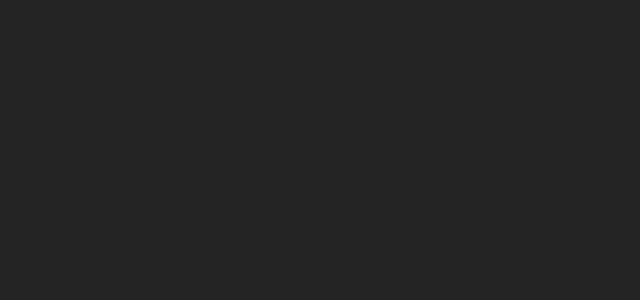
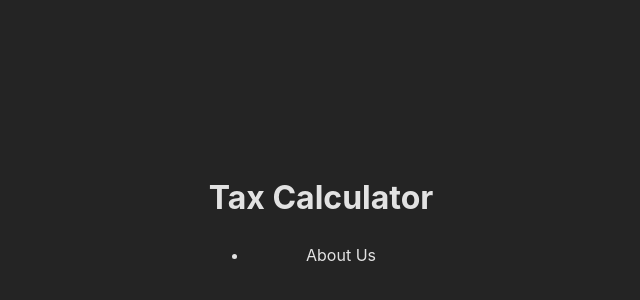
Before and after one commit to aabhishaek/js_projects, a React (Vite) app in the folder tax_calculator_ui/: page / in a window 1280 px wide. Shown: the part 182-482 px from the top of the page, without its empty margins (319-959 px from the left). Built offline with nearby package versions, Linux system fonts and the light colour scheme.

Commit message:
Add basic navbar component without any styling

```diff
--- a/tax_calculator_ui/src/App.jsx
+++ b/tax_calculator_ui/src/App.jsx
@@ -1,7 +1,10 @@
 import './App.css'
+import MainNavigation from './components/MainNavigation'
 
 function App() {
-  return <div></div>
+  return <>
+  <MainNavigation />
+  </>
 }
 
 export default App
--- /dev/null
+++ b/tax_calculator_ui/src/components/MainNavigation.css
@@ -0,0 +1,3 @@
+.header {
+    display: flex;
+}
--- /dev/null
+++ b/tax_calculator_ui/src/components/MainNavigation.jsx
@@ -0,0 +1,16 @@
+import classes from "./MainNavigation.css";
+
+function MainNavigation() {
+  return (
+    <header>
+      <h1>Tax Calculator</h1>
+      <nav>
+        <ul>
+          <li>About Us</li>
+        </ul>
+      </nav>
+    </header>
+  );
+}
+
+export default MainNavigation;
```
